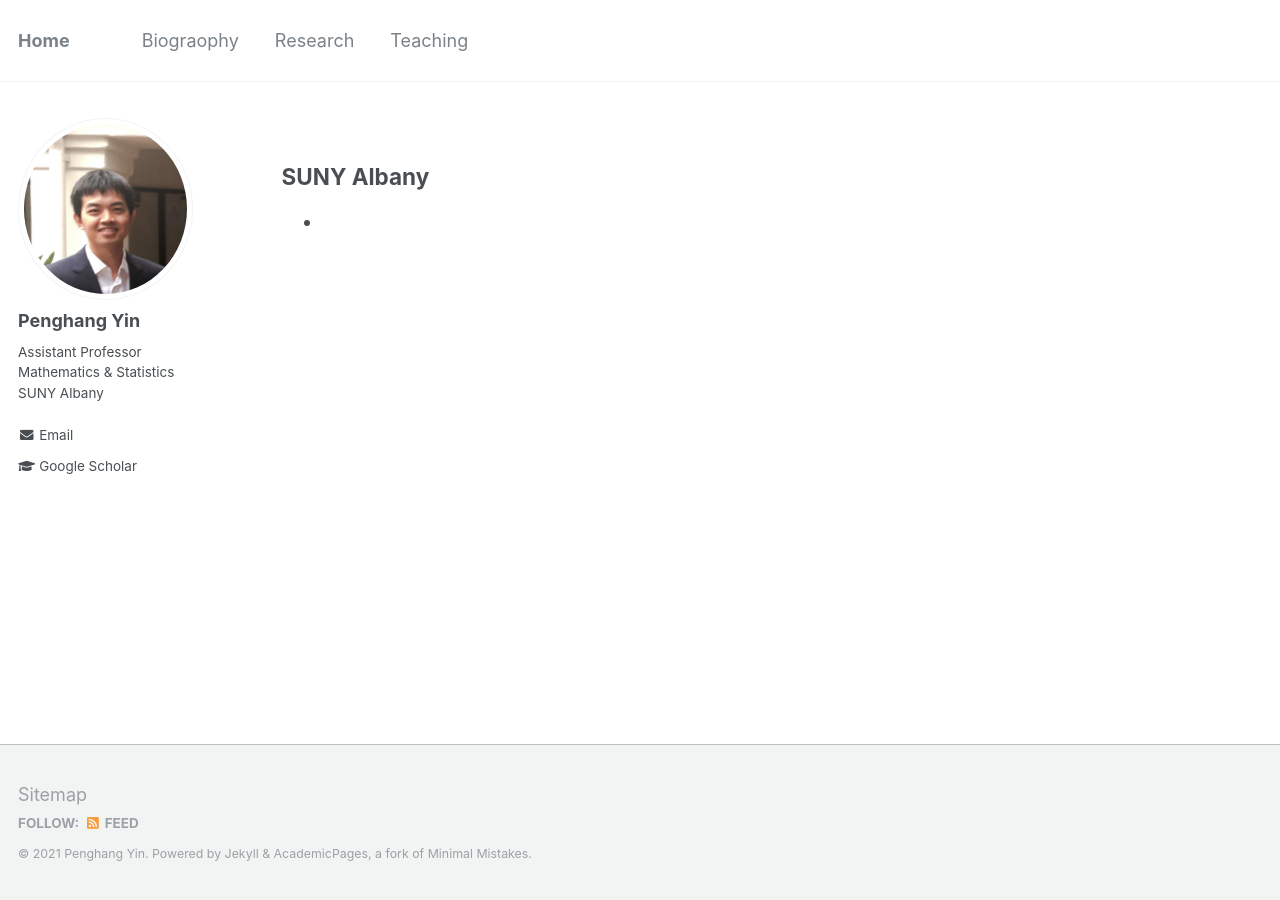
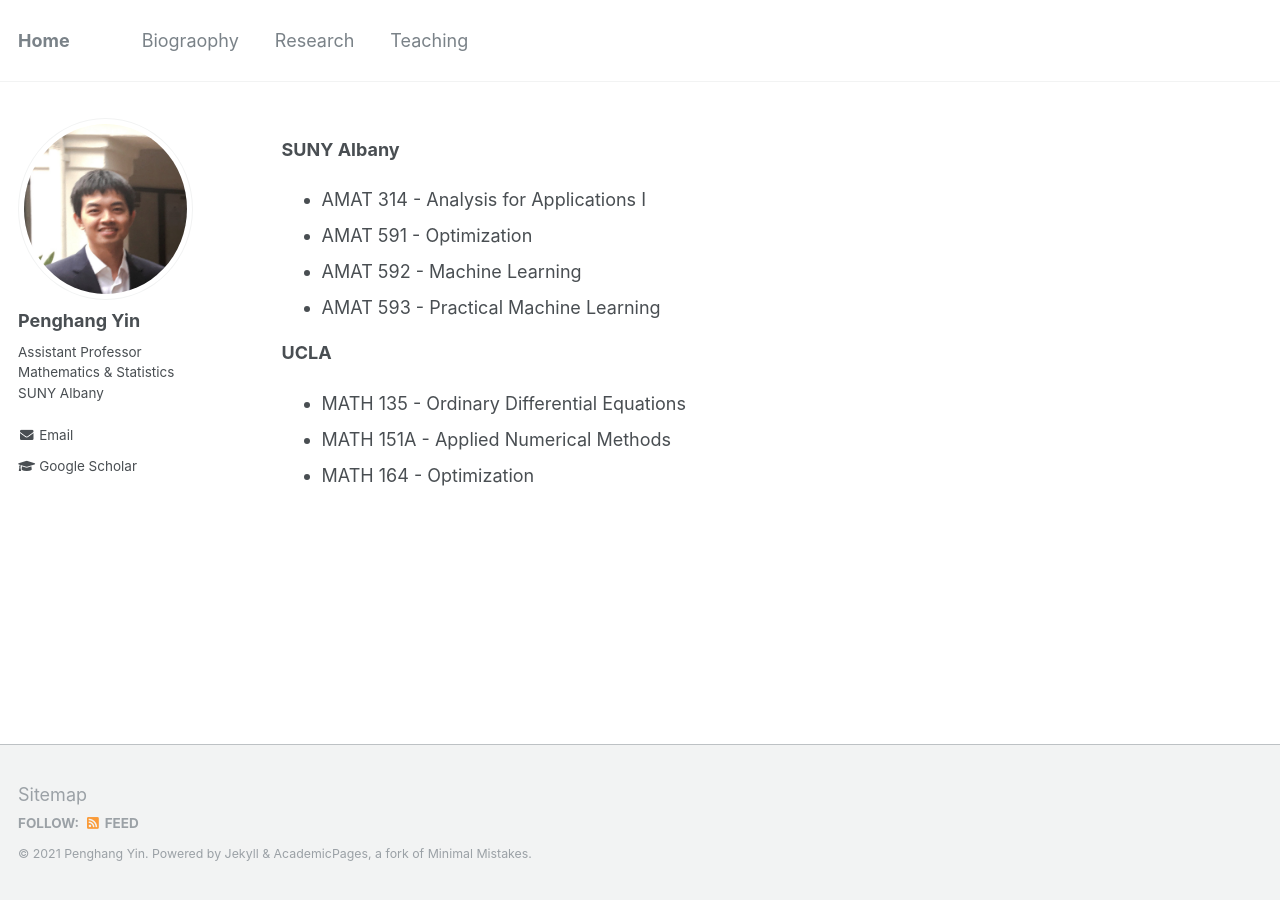
Before and after one commit to yin-penghang/yin-penghang.github.io, a Jekyll site: the page built from _pages/teaching.md, in a window 1280 px wide. Built offline with Jekyll 4.4.1, drawn with Linux system fonts in a browser that asks for light colours.

Commit message:
Update teaching.md

```diff
--- a/_pages/teaching.md
+++ b/_pages/teaching.md
@@ -7,6 +7,13 @@
 
 {% include base_path %}
 
-SUNY Albany
----
- -
+**SUNY Albany**
+ - AMAT 314 - Analysis for Applications I
+ - AMAT 591 - Optimization
+ - AMAT 592 - Machine Learning
+ - AMAT 593 - Practical Machine Learning
+
+**UCLA**
+ - MATH 135 - Ordinary Differential Equations
+ - MATH 151A - Applied Numerical Methods
+ - MATH 164 - Optimization
```
